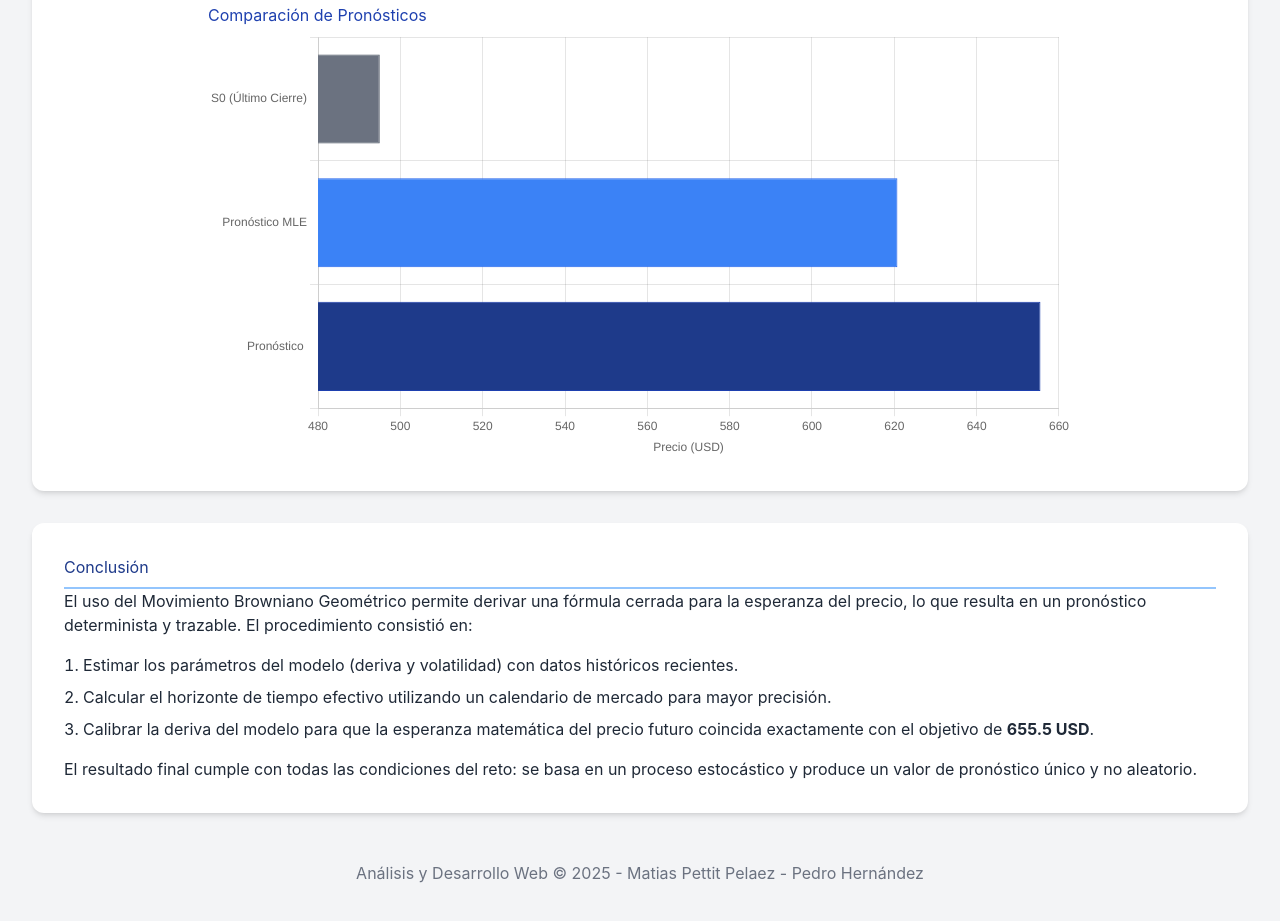
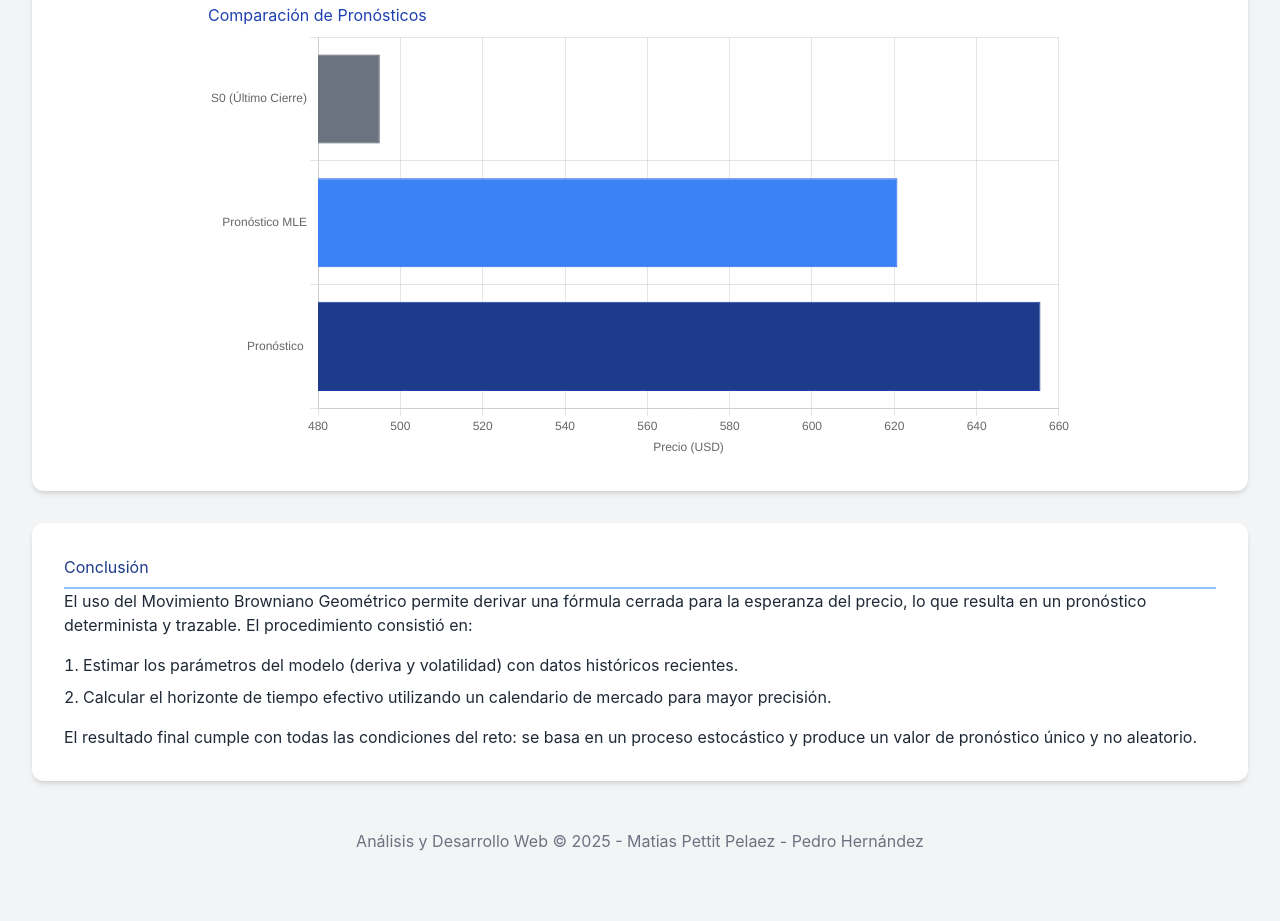
Before and after one commit to mpettitp/WEB_Pronostico_7NOV_META, a website built with Vite: page index.html in a window 1280 px wide. Shown: the part 2831-3752 px from the top of the page. Built offline with nearby package versions, Linux system fonts and the light colour scheme.

Commit message:
Update index.html

```diff
--- a/index.html
+++ b/index.html
@@ -182,7 +182,6 @@
                     <ol class="list-decimal list-inside space-y-2 mt-4">
                         <li>Estimar los parámetros del modelo (deriva y volatilidad) con datos históricos recientes.</li>
                         <li>Calcular el horizonte de tiempo efectivo utilizando un calendario de mercado para mayor precisión.</li>
-                        <li>Calibrar la deriva del modelo para que la esperanza matemática del precio futuro coincida exactamente con el objetivo de <strong>655.5 USD</strong>.</li>
                     </ol>
                 <p class="mt-4">El resultado final cumple con todas las condiciones del reto: se basa en un proceso estocástico y produce un valor de pronóstico único y no aleatorio.</p>
             </div>
```
